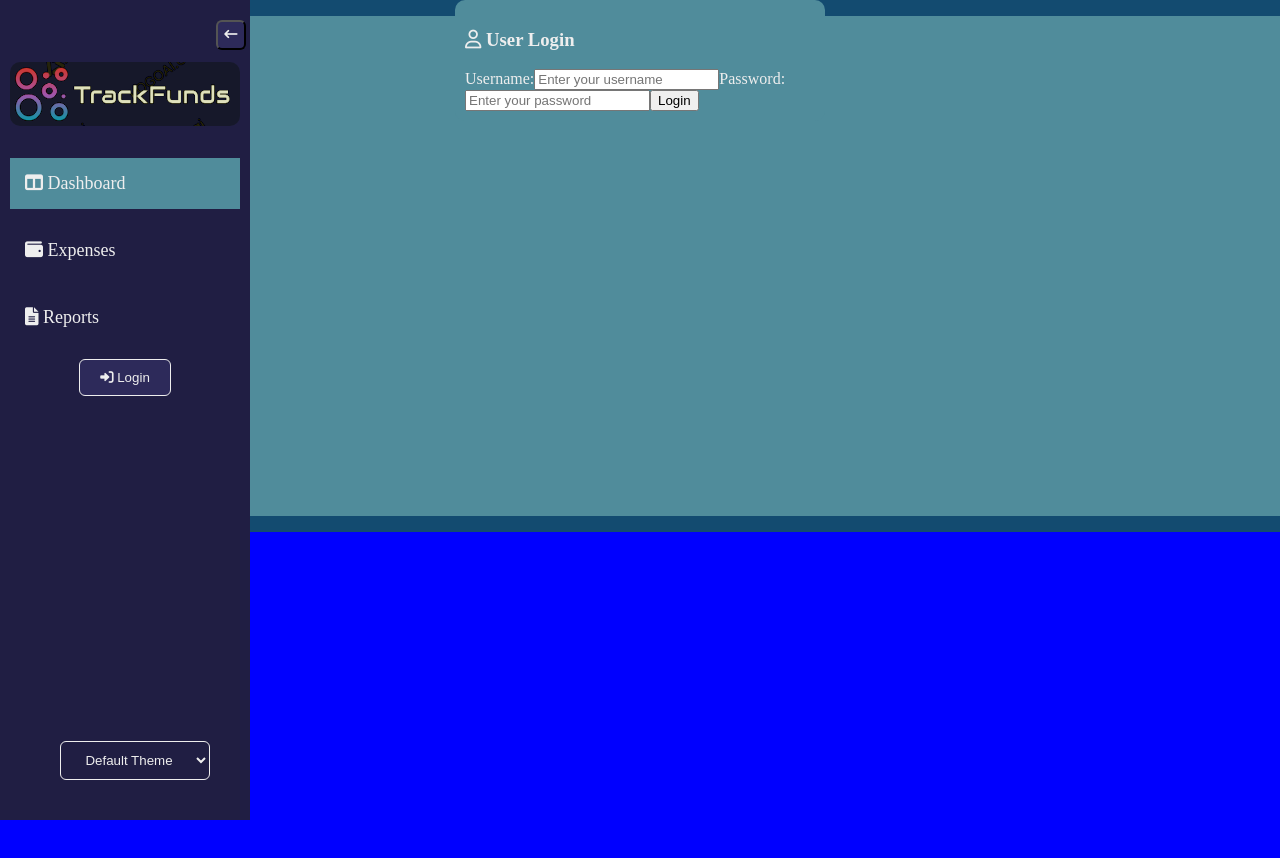
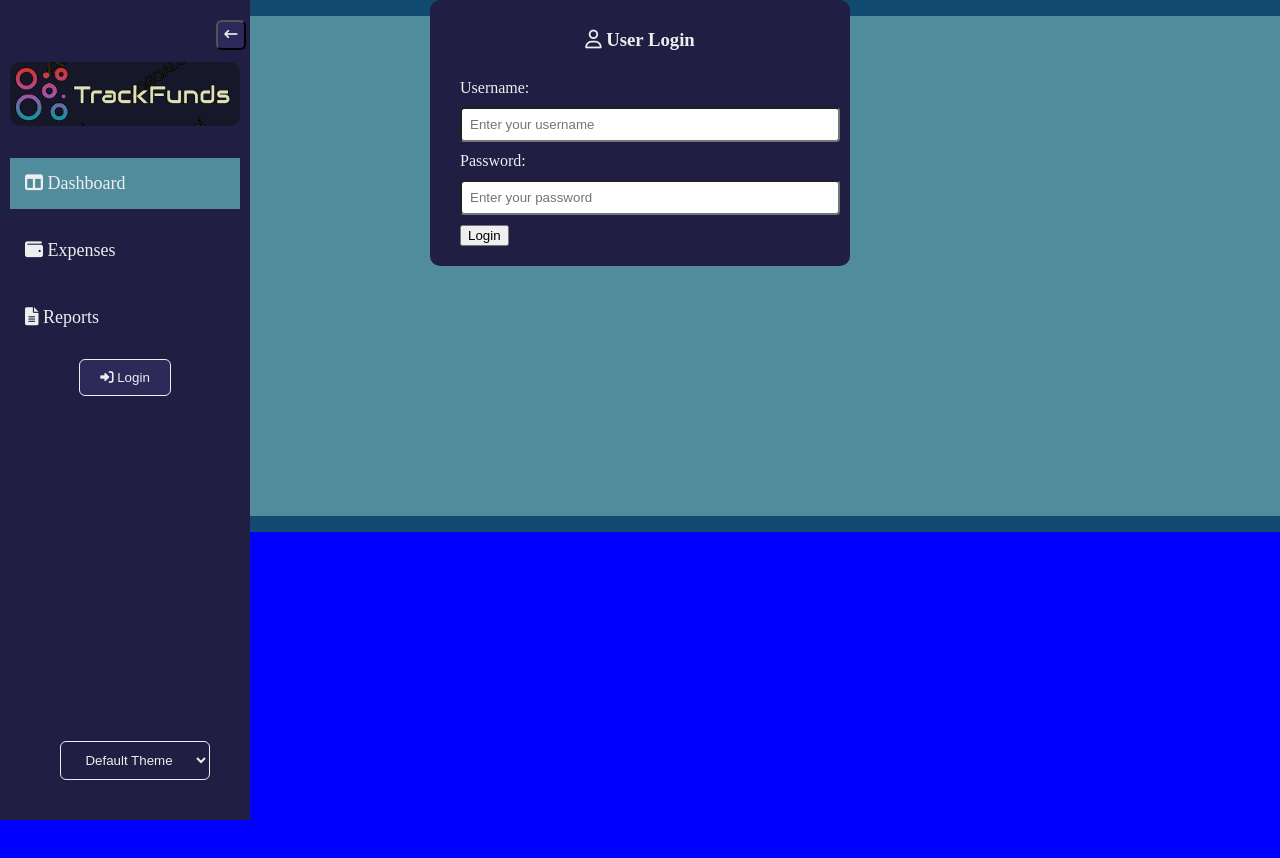
Before and after one commit to rohitghatal1/ExpenseTracker-React-TS, a React (Create React App) app: page / in a window 1280 px wide. Shown: the top 858 px of the page. Built offline with nearby package versions, Linux system fonts and the light colour scheme.

Commit message:
added css for login form

```diff
--- a/src/CSS/navbar.css
+++ b/src/CSS/navbar.css
@@ -116,11 +116,26 @@
     top: 0;
     left: 50%;
     transform: translateX(-50%);
-    width: 350px;
+    width: 400px;
     border-radius: 10px;
-    background-color: var(--background-color);
+    background-color: var(--primary-color);
     color: var(--text-color);
     padding: 10px;
+  }
+
+  .settingUser .userAccount .loginModal h3{
+    text-align: center;
+  }
+
+  .settingUser .userAccount .loginModal form{
+    padding: 10px 20px;
+  }
+
+  .settingUser .userAccount .loginModal form input{
+    width: 100%;
+    padding: 8px;
+    border-radius: 4px;
+    margin: 10px 0;
   }
 
   .sidebar.collapsed .navbar .modeSwitch{
```
